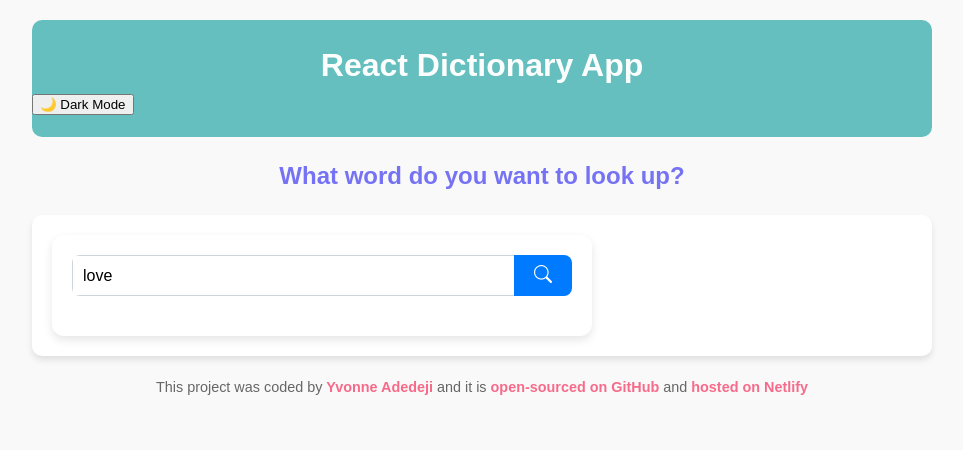
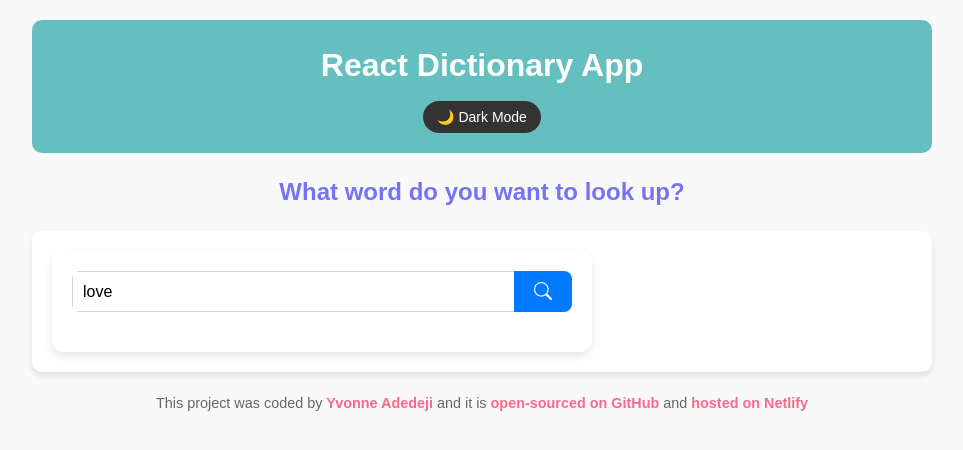
Before and after one commit to yvonnesarah/react-dictionary-app, a React (Create React App) app: page / in a window 1280 px wide. Shown: the top 450 px of the page, without its empty margins (158-1121 px from the left). Built offline with nearby package versions, Linux system fonts and the light colour scheme; no server answers.

Commit message:
Updated project App CSS - Added styling for theme toggle button

```diff
--- a/src/styles/App.css
+++ b/src/styles/App.css
@@ -66,6 +66,67 @@ footer a:hover {
   text-decoration: none;
 }
 
+/* Light Theme (default) */
+body.light {
+  background-color: #f9f9f9;
+  color: #333;
+}
+
+/* Dark Theme */
+body.dark {
+  background-color: #121212;
+  color: #9ACAFF;
+}
+
+body.dark .App-header {
+  background-color: #1f1f1f;
+}
+
+body.dark main {
+  background-color: #1e1e1e;
+  box-shadow: none;
+}
+
+body.dark .Dictionary {
+  background-color: #1e1e1e;
+}
+
+body.dark input[type="search"] {
+  background-color: #2a2a2a;
+  color: #fff;
+  border: 1px solid #444;
+}
+
+body.dark .Results {
+  background-color: #1e1e1e;
+  color: #392F5A;
+}
+
+body.dark .Meaning .Example {
+  color: #ff9aa2;
+}
+
+body.dark footer {
+  color: #aaa;
+}
+
+/* Toggle Button */
+.theme-toggle {
+  margin: 10px auto 0;
+  display: block;
+  padding: 8px 14px;
+  border: none;
+  border-radius: 20px;
+  cursor: pointer;
+  font-size: 14px;
+  background-color: #333;
+  color: #fff;
+}
+
+.theme-toggle:hover {
+  opacity: 0.8;
+}
+
 /* Responsive design */
 @media (max-width: 768px) {
   .App-header h1 {
```
